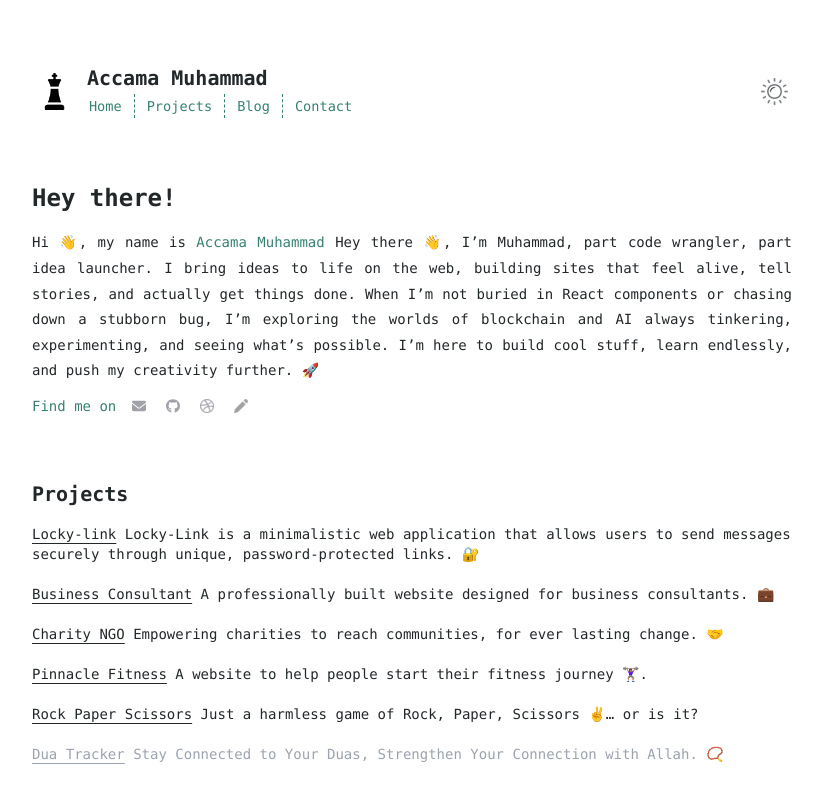
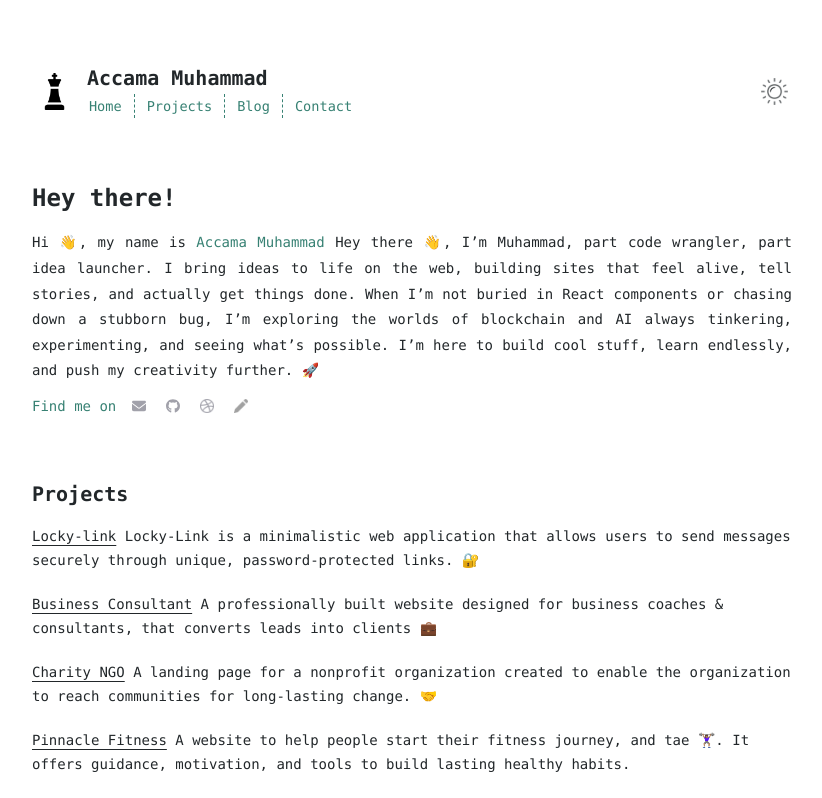
Before and after one commit to accamamuhammad/muhammadhussainiaccamaPort, a Next.js app: page / in a window 1280 px wide. Shown: the top 798 px of the page, without its empty margins (228-1050 px from the left). Built offline with nearby package versions, Linux system fonts and the light colour scheme.

Commit message:
new project descriptions

```diff
--- a/app/components/Projects.jsx
+++ b/app/components/Projects.jsx
@@ -18,8 +18,8 @@ const Projects = (props) => {
               key={index}
               className={` ${
                 item.state === "pending"
-                  ? "text-gray-400 leading-5"
-                  : "text-primaryText leading-5"
+                  ? "text-gray-400 leading-6"
+                  : "text-primaryText leading-6"
               }`}
             >
               <Link
--- a/app/page.js
+++ b/app/page.js
@@ -37,34 +37,35 @@ export default function Home() {
       link: "https://upreach-template-website.vercel.app/",
       title: "Business Consultant",
       description:
-        "A professionally built website designed for business consultants. 💼",
+        "A professionally built website designed for business coaches & consultants, that converts leads into clients 💼",
       state: "complete",
     },
     {
       link: "https://charity-ngo-site-d9s2.vercel.app/",
       title: "Charity NGO",
       description:
-        "Empowering charities to reach communities, for ever lasting change. 🤝",
+        "A landing page for a nonprofit organization created to enable the organization to reach communities for long-lasting change. 🤝",
       state: "complete",
     },
     {
       link: "https://pinnacle-international-fitness.netlify.app/",
       title: "Pinnacle Fitness",
-      description: "A website to help people start their fitness journey 🏋🏽‍♀️.",
+      description:
+        "A website to help people start their fitness journey, and tae  🏋🏽‍♀️. It offers guidance, motivation, and tools to build lasting healthy habits.",
       state: "complete",
     },
     {
       link: "https://rock-paper-scissors-game-iota-nine.vercel.app/",
       title: "Rock Paper Scissors",
       description:
-        "Just a harmless game of Rock, Paper, Scissors ✌️… or is it?",
+        "Just a harmless game of Rock, Paper, Scissors ✌️… or is it? Challenge yourself and see if you can outsmart the computer’s next move.",
       state: "complete",
     },
     {
       link: "https://dua-tracker.vercel.app/",
       title: "Dua Tracker",
       description:
-        "Stay Connected to Your Duas, Strengthen Your Connection with Allah. 📿",
+        "Stay Connected to Your Duas, Strengthen Your Connection with Allah. 📿 Track, organize, and reflect on your daily prayers effortlessly.",
       state: "pending",
     },
   ];
```
